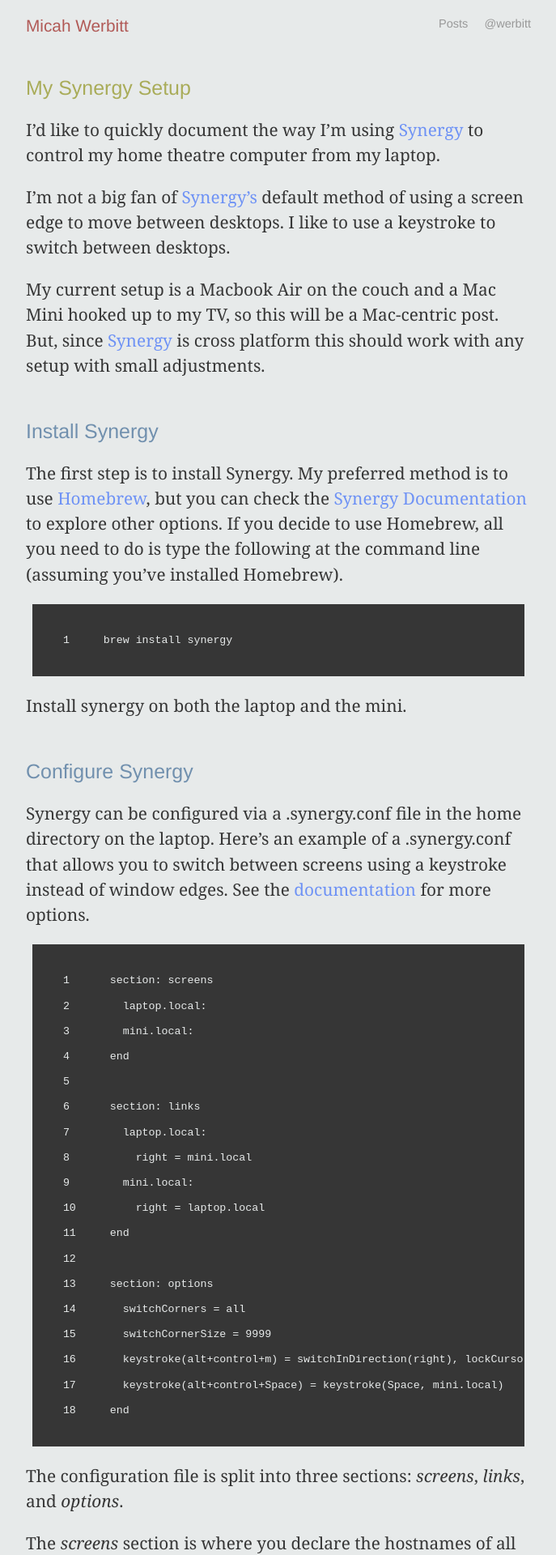
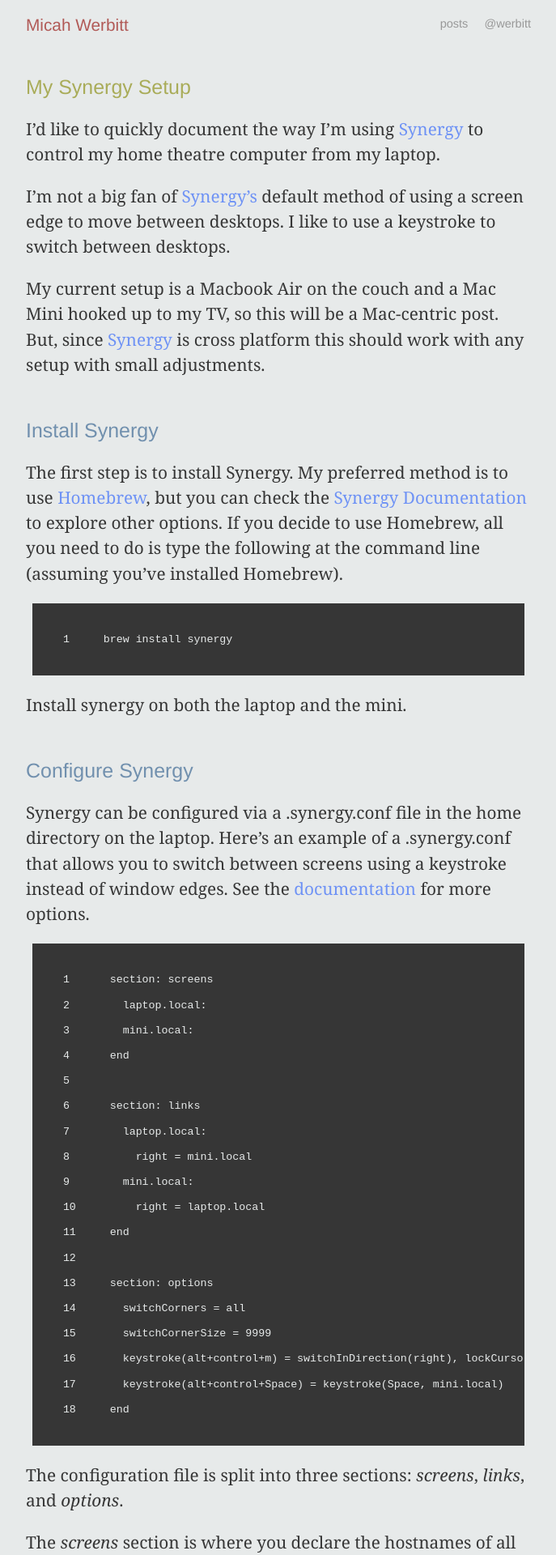
Before and after one commit to werbitt/werbitt.github.com, a Jekyll site: the page built from _posts/2012-04-01-my-synergy-setup.md, in a window 1280 px wide. Shown: the top 1920 px of the page at 81% size, without its empty margins (296-983 px from the left). Built offline with Jekyll 4.4.1, drawn with Linux system fonts in a browser that asks for light colours; Markdown is read by kramdown in place of the engine named in the settings.

Commit message:
some slight adjustments

```diff
--- a/_layouts/default.html
+++ b/_layouts/default.html
@@ -13,7 +13,7 @@
         </div>
         {% if page.id %}
           <nav>
-            <a href="/">Posts</a>
+            <a href="/">posts</a>
             <a href="https://twitter.com/#!/werbitt">@werbitt</a>
           </nav>
         {% endif %}
--- a/css/screen.css
+++ b/css/screen.css
@@ -44,13 +44,16 @@
 }
 
 header {
+  height: 1em;
   line-height: 1em;
+  clear: both;
 }
 
 header .name {
   display: inline;
   font-family: helvetica, arial, san-serif;
   font-size: 1em;
+  float: left;
 }
 
 header .name a {
```
